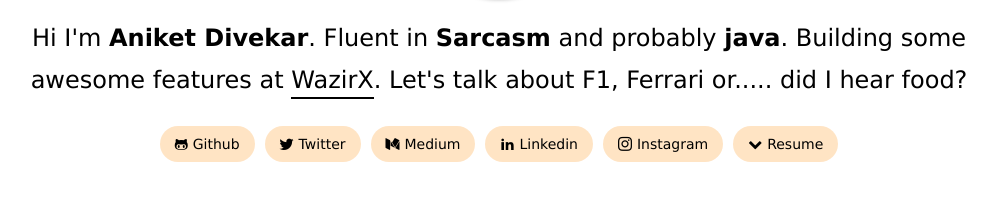
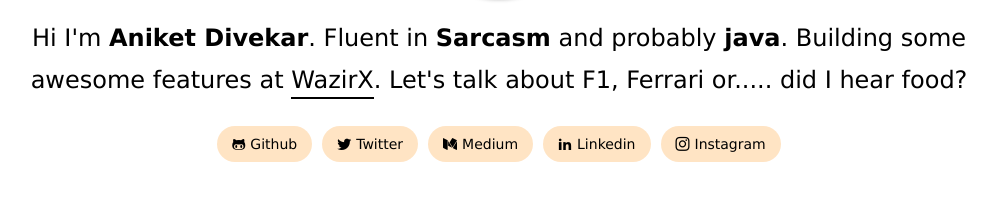
Before and after one commit to aniketdivekar/aniketdivekar.com, a plain HTML site: page index.html in a window 1280 px wide. Shown: the part 398-598 px from the top of the page, without its empty margins (141-1138 px from the left). Drawn offline with nearby package versions, Linux system fonts and the light colour scheme; some packages are replaced by stand-ins of ours; a script that the page names is missing; files whose address does not match are found by name.

Commit message:
removed resume link

```diff
--- a/index.html
+++ b/index.html
@@ -57,14 +57,6 @@
           <i class="icon-instagram home__details__social__icon"></i>
           Instagram
         </a>
-        <a class="home__details__social__name"
-          href="http://p-docs.aniketdivekar.com.s3.us-east-1.amazonaws.com/Resume+-+Aniket+Divekar.pdf"
-          target="_blank"
-          rel="noopener nofollow"
-        >
-          <i class="icon-chevron-down home__details__social__icon"></i>
-          Resume
-        </a>
       </div>
     </div>
   </div>
```
